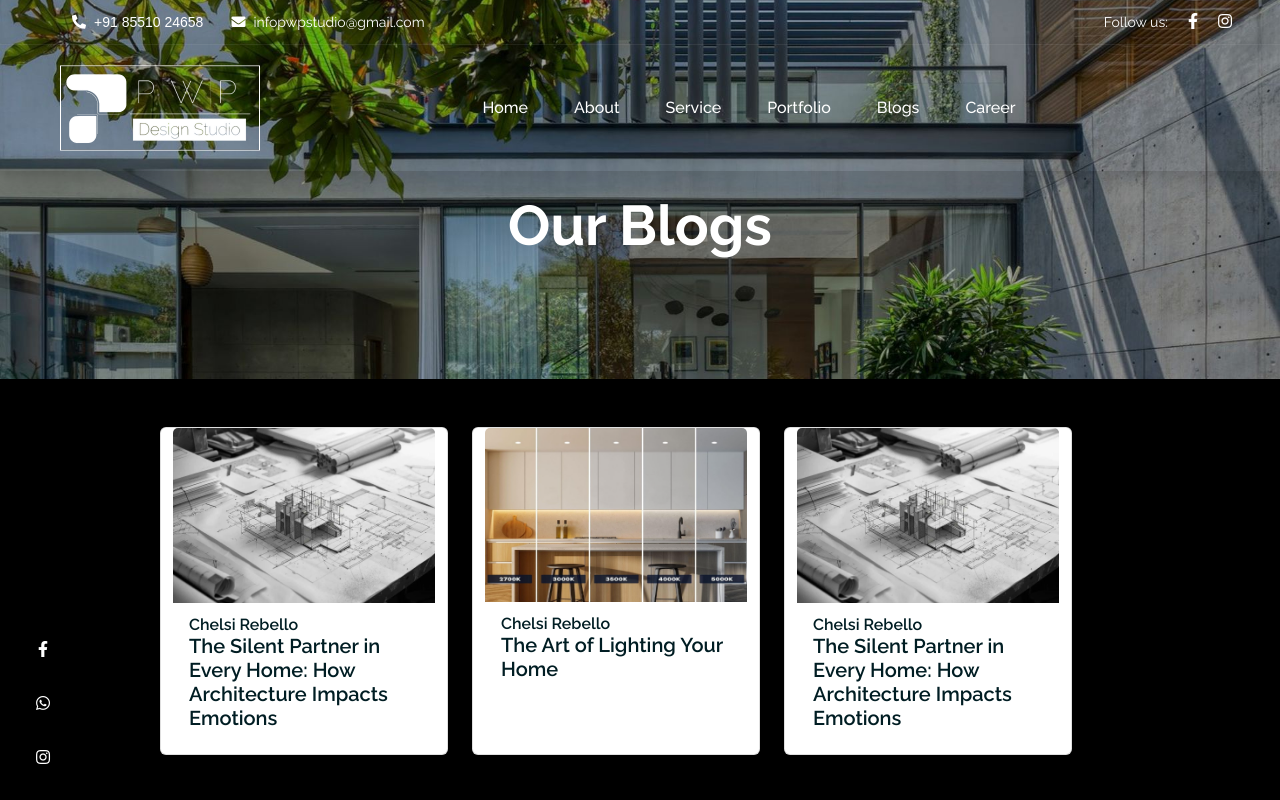
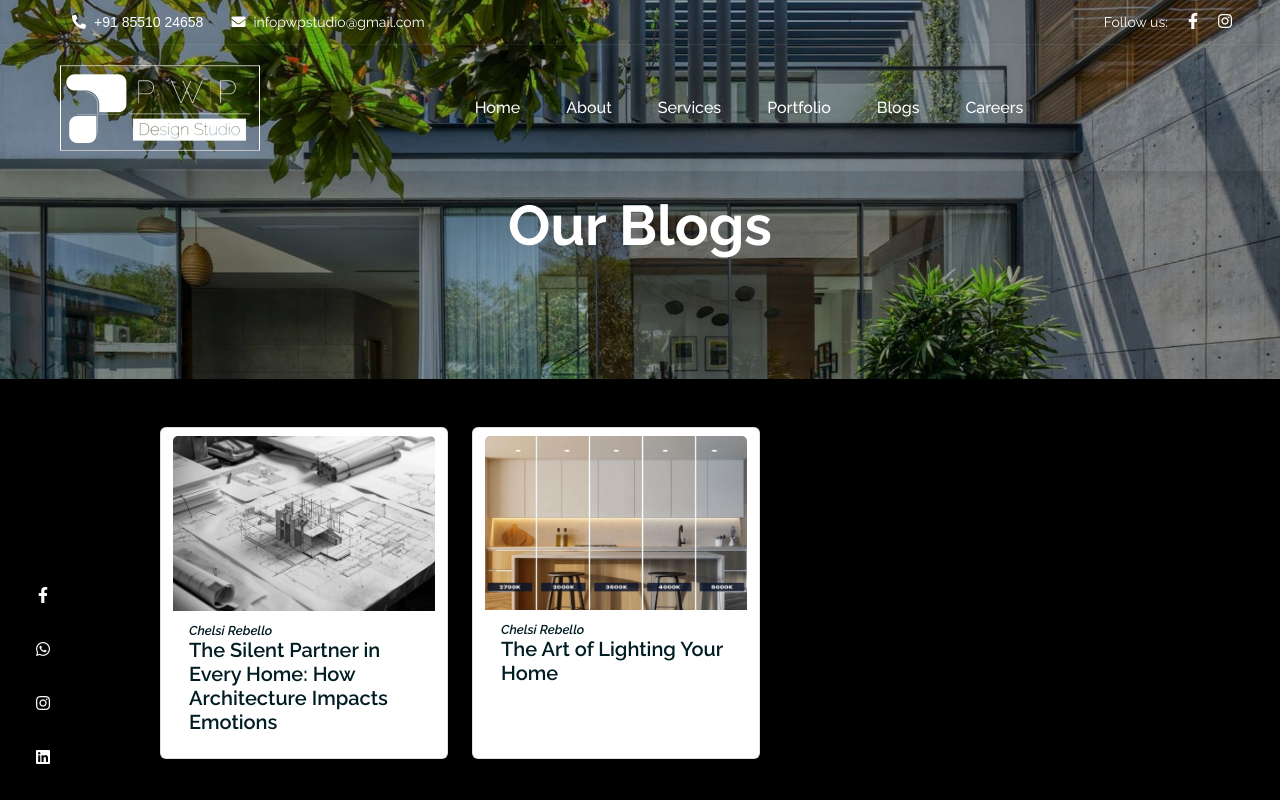
Before and after one commit to Kaushikk52/Pwp-studio, a plain HTML site: page blogs.html in a window 1280 px wide. Shown: the top 800 px of the page. Drawn offline with nearby package versions, Linux system fonts and the light colour scheme.

Commit message:
minor spelling changes

```diff
--- a/blogs.html
+++ b/blogs.html
@@ -163,7 +163,7 @@
                 <a href="about.html" class="nav-link text-white">About</a>
               </li>
               <li class="nav-item">
-                <a href="service.html" class="nav-link text-white">Service</a>
+                <a href="service.html" class="nav-link text-white">Services</a>
               </li>
               <li class="nav-item">
                 <a href="Portfolio.html" class="nav-link text-white">Portfolio</a>
@@ -172,7 +172,7 @@
                 <a href="blogs.html" class="nav-link text-white">Blogs</a>
               </li>
               <li class="nav-item">
-                <a href="career.html" class="nav-link text-white">Career</a>
+                <a href="career.html" class="nav-link text-white">Careers</a>
               </li>
             </ul>
           </div>
@@ -200,9 +200,9 @@
         <div class="row gap-4">
             <div class="card" style="width: 18rem">
               <a href="blog.html">
-                  <img class="card-img-top" src="img/blog/blog-1.jpg" alt="Card image cap" />
+                  <img class="card-img-top mt-2" src="img/blog/blog-1.jpg" alt="Card image cap" />
                   <div class="card-body">
-                  <h6 class="card-subtitle">Chelsi Rebello</h6>
+                  <h6 class="fs-7 card-subtitle">Chelsi Rebello</h6>
                     <h5 class="card-title">
                       The Silent Partner in Every Home: How Architecture Impacts Emotions
                     </h5>
@@ -211,22 +211,11 @@
             </div>
             <div class="card" style="width: 18rem">
               <a href="blog2.html">
-                  <img class="card-img-top" src="img/blog/blog-2-small.png" alt="Card image cap" />
+                  <img class="card-img-top mt-2" src="img/blog/blog-2-small.png" alt="Card image cap" />
                   <div class="card-body">
-                  <h6 class="card-subtitle">Chelsi Rebello</h6>
+                  <h6 class="fs-7 card-subtitle">Chelsi Rebello</h6>
                     <h5 class="card-title">
                      The Art of Lighting Your Home
-                    </h5>
-                  </div>
-              </a>
-            </div>
-            <div class="card" style="width: 18rem">
-              <a href="blog.html">
-                  <img class="card-img-top" src="img/blog/blog-1.jpg" alt="Card image cap" />
-                  <div class="card-body">
-                  <h6 class="card-subtitle">Chelsi Rebello</h6>
-                    <h5 class="card-title">
-                      The Silent Partner in Every Home: How Architecture Impacts Emotions
                     </h5>
                   </div>
               </a>
@@ -349,6 +338,15 @@
       >
         <i class="fab fa-instagram text-white social-icon"></i>
       </a>
+
+       <!-- LinkedIn Icon -->
+      <a
+        href="https://www.instagram.com/pwpdesignstudio?igsh=MXRkYzk3ZzZkNjN0OQ=="
+        target="_blank"
+        class="element"
+      >
+        <i class="fab fa-linkedin text-white social-icon"></i>
+      </a>
     </div>
 
     <!-- Back to Top -->
```
Also changed, not shown: Portfolio.html (+11 -2 lines), about.html (+11 -2 lines), blog.html (+12 -3 lines), blog2.html (+12 -5 lines), career.html (+11 -2 lines), index.html (+11 -2 lines), residential.html (+2 -2 lines), service.html (+12 -3 lines).
